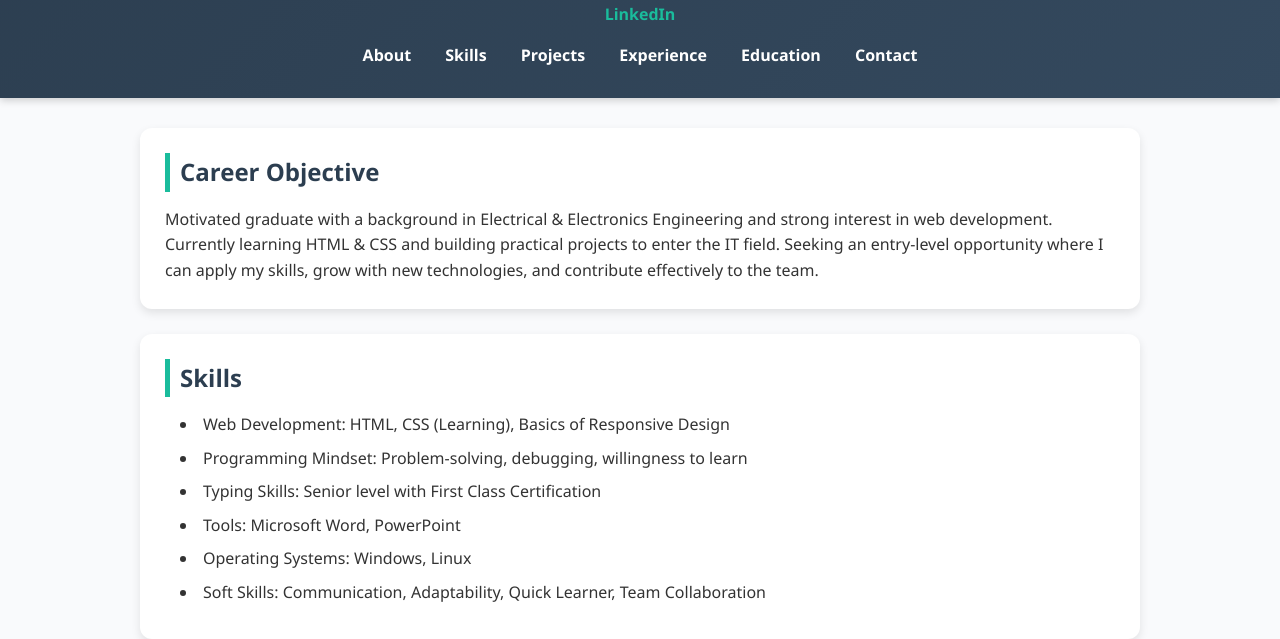
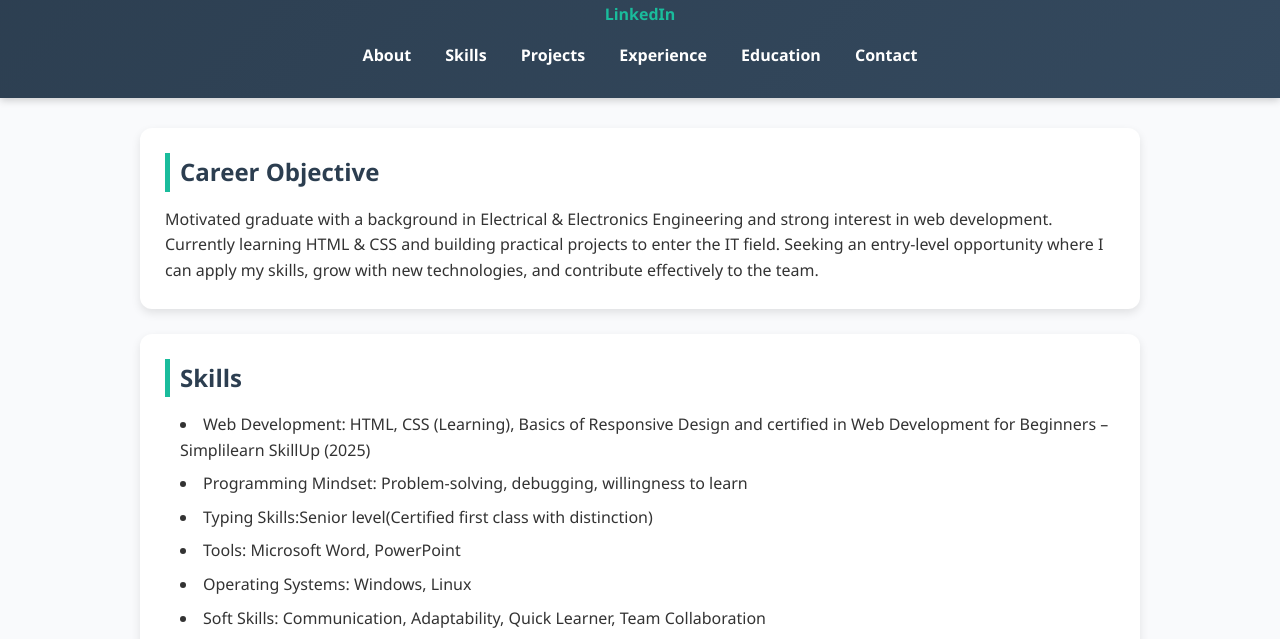
Before and after one commit to Praveenkumar-Velusamy/Praveenkumar-Velusamy.github.io, a plain HTML site: page index.html in a window 1280 px wide. Shown: the part 163-802 px from the top of the page. Drawn offline with Linux system fonts and the light colour scheme.

Commit message:
index.html

```diff
--- a/index.html
+++ b/index.html
@@ -35,9 +35,10 @@
     <section id="skills">
       <h2>Skills</h2>
       <ul>
-        <li>Web Development: HTML, CSS (Learning), Basics of Responsive Design</li>
+        <li>Web Development: HTML, CSS (Learning), Basics of Responsive Design and certified in Web Development for Beginners – Simplilearn SkillUp (2025)
+</li>
         <li>Programming Mindset: Problem-solving, debugging, willingness to learn</li>
-        <li>Typing Skills: Senior level with First Class Certification</li>
+        <li>Typing Skills:Senior level(Certified first class with distinction)</li>
         <li>Tools: Microsoft Word, PowerPoint</li>
         <li>Operating Systems: Windows, Linux</li>
         <li>Soft Skills: Communication, Adaptability, Quick Learner, Team Collaboration</li>
```
